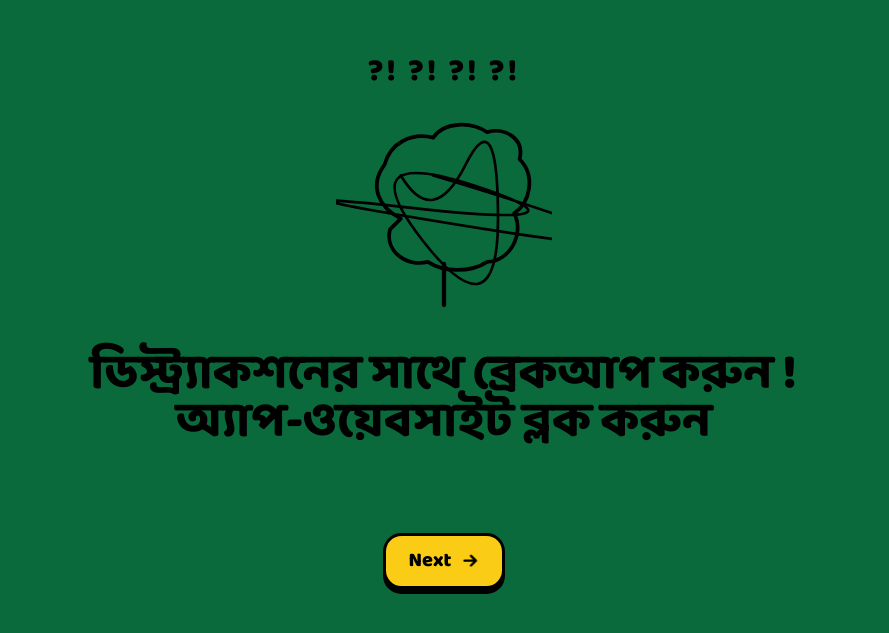
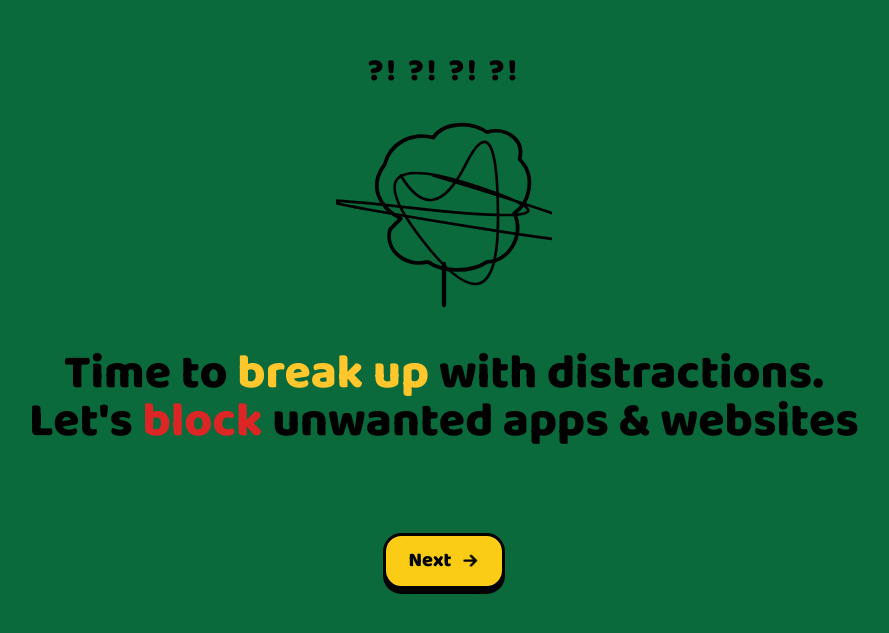
Before and after one commit to farhanlabib125fl-collab/Focus-Guard, an Electron app: page index.html in a window 1100 px wide. Shown: the part 115-748 px from the top of the page, without its empty margins (106-995 px from the left). Drawn offline with Linux system fonts and the light colour scheme.

Commit message:
Updated homepage content

```diff
--- a/index.html
+++ b/index.html
@@ -422,8 +422,8 @@ window.addEventListener('DOMContentLoaded', function () {
                 </div>
 
                 <h1 lang="bn" class="text-2xl sm:text-4xl md:text-5xl font-extrabold leading-tight text-black max-w-4xl px-4">
-                    ডিস্ট্র্যাকশনের সাথে ব্রেকআপ করুন !<br>
-                    অ্যাপ-ওয়েবসাইট ব্লক করুন<br>
+                    Time to <span class="text-[#FFC72C]">break up</span> with distractions.<br>
+                    Let's <span class="text-[#DC2626]">block</span> unwanted apps & websites<br>
                    </h1>
             </div>
 
```
Also changed, not shown: tailwind.css.
